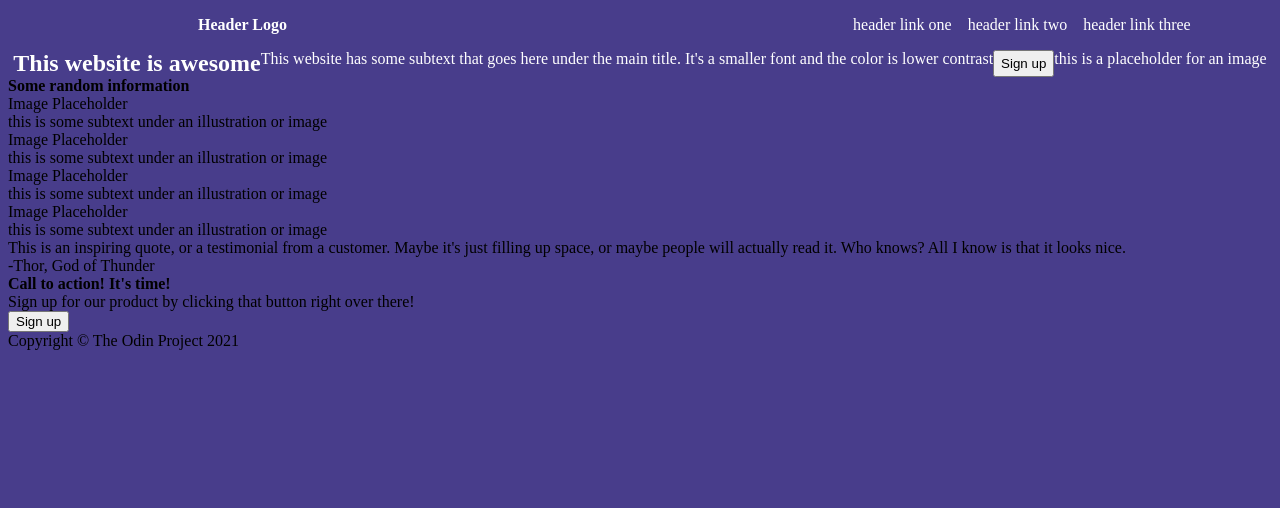
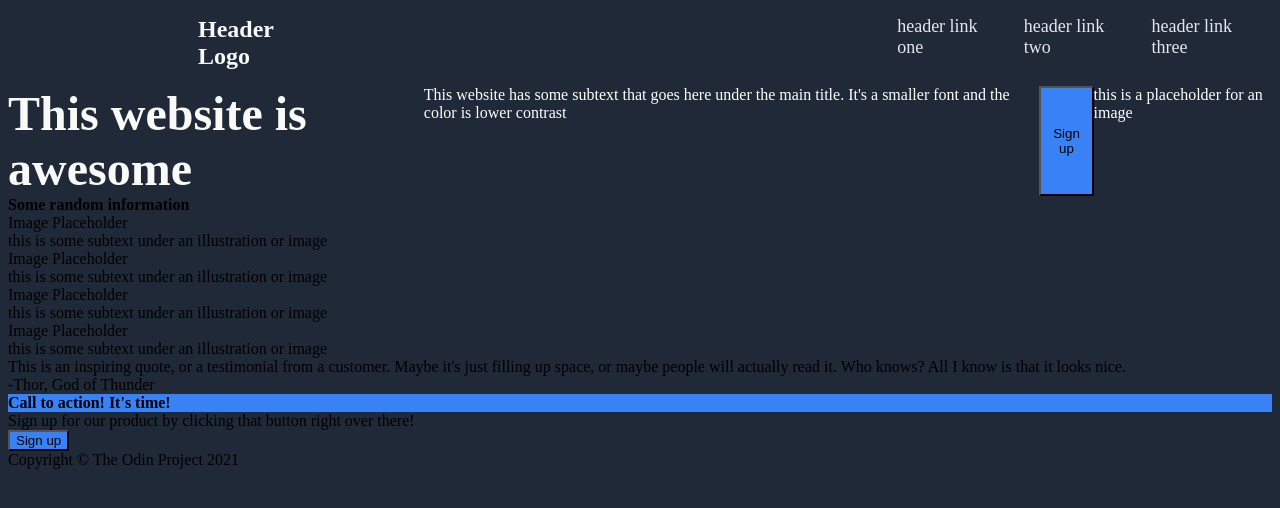
Before and after one commit to Soleguard/flex-project-landing-page, a plain HTML site: page index.html in a window 1280 px wide. Drawn offline with Linux system fonts and the light colour scheme.

Commit message:
Update style.css

```diff
--- a/style.css
+++ b/style.css
@@ -1,5 +1,5 @@
 body {
-  background-color: darkslateblue;
+    background-color: #1F2937;
   }
 
   /* Format ul */
@@ -11,16 +11,18 @@ ul {
 
   /* Format logo */
   .logo {
-  color: white;
+    color: #F9FAF8;
     font-weight: 600;
     margin-left: 150px;
     margin-right: 550px;
+    font-size: 24px;
   }
 
   /* Format a refs */
   a {
-  color: white; /* Colors 'a' elements */
+    color: #E5E7EB; /* Colors 'a' elements */
     text-decoration: none; /* Removes underlines */
+    font-size: 18px;
   }
 
   .content-1 {
@@ -34,5 +36,15 @@ a {
   }
 
   .content-1 .subheader {
-  font-size: 24px;
+    font-size: 48px;
+    font-weight: bolder;
+    color: #F9FAF8;
   }
+
+  button {
+    background-color: #3882F6;
+  }
+
+  .content-4 .subheader {
+    background-color: #3882F6;
+  }
```
Lines whose indentation alone changed are shown as unchanged.
